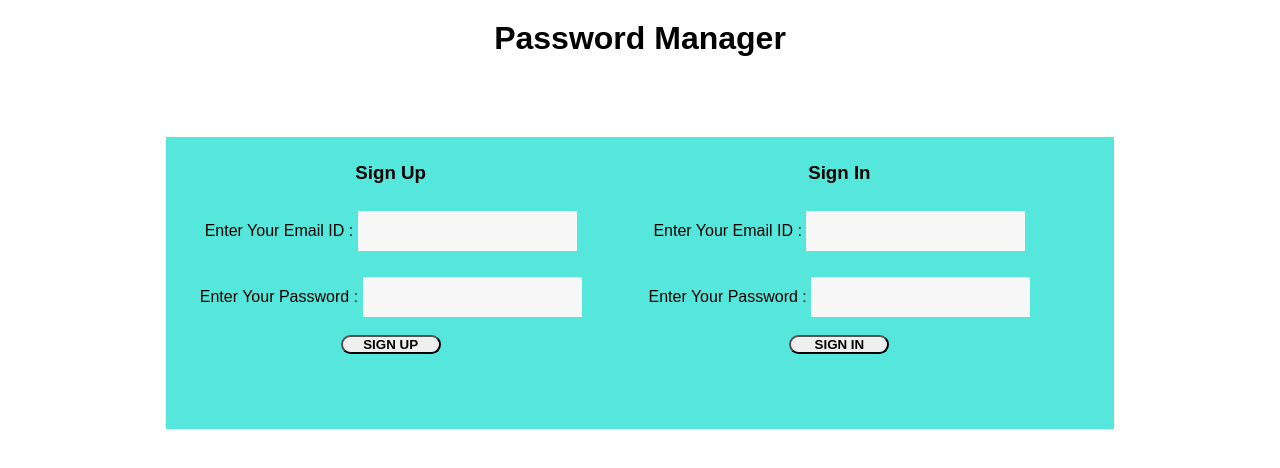
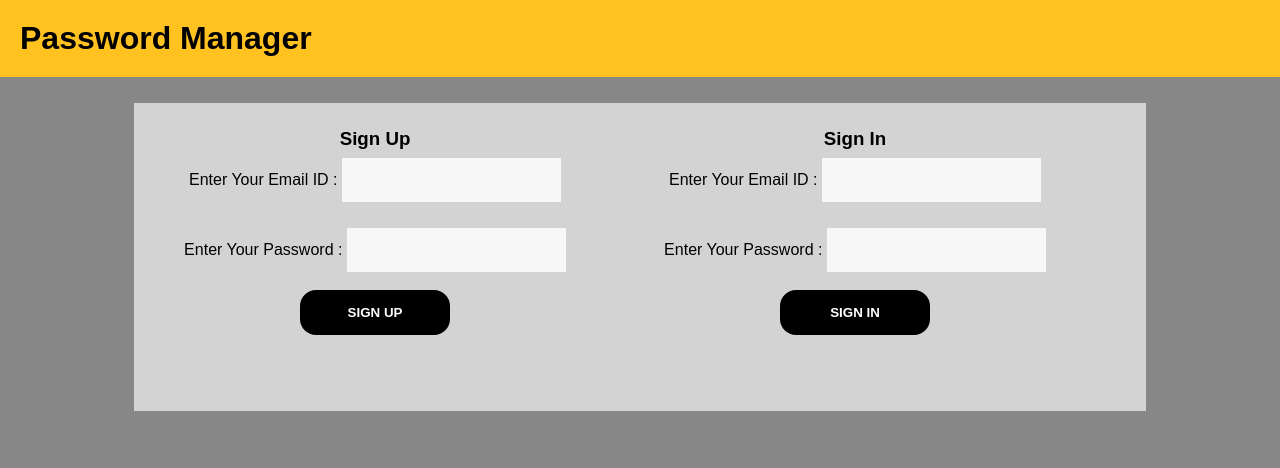
Before and after one commit to Ajay-Chidambaram/Password-Manager, a plain HTML site: page public/index.html in a window 1280 px wide. Drawn offline with Linux system fonts and the light colour scheme.

Commit message:
stylesheet updated

```diff
--- a/public/index.html
+++ b/public/index.html
@@ -15,9 +15,8 @@
       <script src="https://www.gstatic.com/firebasejs/ui/4.7.1/firebase-ui-auth.js"></script>
 
 
-
+      <link rel="stylesheet" href="style/styles.css">
       <link type="text/css" rel="stylesheet" href="https://www.gstatic.com/firebasejs/ui/4.7.1/firebase-ui-auth.css" />
-      <link rel="stylesheet" href="style/styles.css">
 
 </head>
 
@@ -36,7 +35,7 @@
                         <input type="email" name="signup_id" id="signup_id"> <br></br>
                         <label>Enter Your Password : </label>
                         <input type="password" name="signup_pass" id="signup_pass"> <br></br>
-                        <button id="signup_button">SIGN UP</button>
+                        <button class="w3-btn w3-round-xxlarge" id="signup_button">SIGN UP</button>
                   </div>
 
                   <div class="signin">
@@ -45,7 +44,7 @@
                         <input type="email" name="signin_id" id="signin_id"> <br></br>
                         <label>Enter Your Password : </label>
                         <input type="password" name="signin_pass" id="signin_pass"> <br></br>
-                        <button id="signin_button">SIGN IN</button>
+                        <button class="w3-btn w3-round-xxlarge" id="signin_button">SIGN IN</button>
                   </div>
 
                   <div id="firebaseui-auth-container"></div>
--- a/public/style/styles.scss
+++ b/public/style/styles.scss
@@ -1,26 +1,33 @@
 *{
-      margin-top: 0;
+      margin: 0;
       padding: 0;
-      box-sizing: border-box;
+      box-sizing: border-b;
       font-family: Arial, Helvetica, sans-serif;
 }
 
 header {
+      width: 100%;
       h1 {
-            margin-top: 20px;
-            text-align: center;
+            padding: 20px;
+            text-align: left;
+            color: black;
+            background-color:  #ffc221;
       }
 }
 
+body {
+      background-color: #878787;
+}
 main {
-      margin-top: 80px;
+      padding-top: 2%;
       display: flex;
       justify-content: center;
       align-items: center;
+
       section {
             padding: 2%;
-            background-color: rgb(85, 231, 219);
             width: 75%;
+            background-color: lightgray;
             display: grid;
             grid-template-columns: repeat(2, 1fr);
             grid-gap: 50px;
@@ -36,10 +43,19 @@ main {
 }
 
 
-button {
-      width: 100px;
+.w3-btn {
+      border-radius: 16px;
+      border: #2196F3;
       font-weight: bold;
-      border-radius: 20px;
+      width: 150px;
+      height: 45px;
+      color: white;
+      background-color: black;
+}
+
+.w3-btn:hover {
+      background-color: gray;
+      color: black;
 }
 
 input[type = "text"], input[type = "password"], input[type = "tel"], input[type = "email"] {
```
Also changed, not shown: public/style/styles.css, 1 other file.
